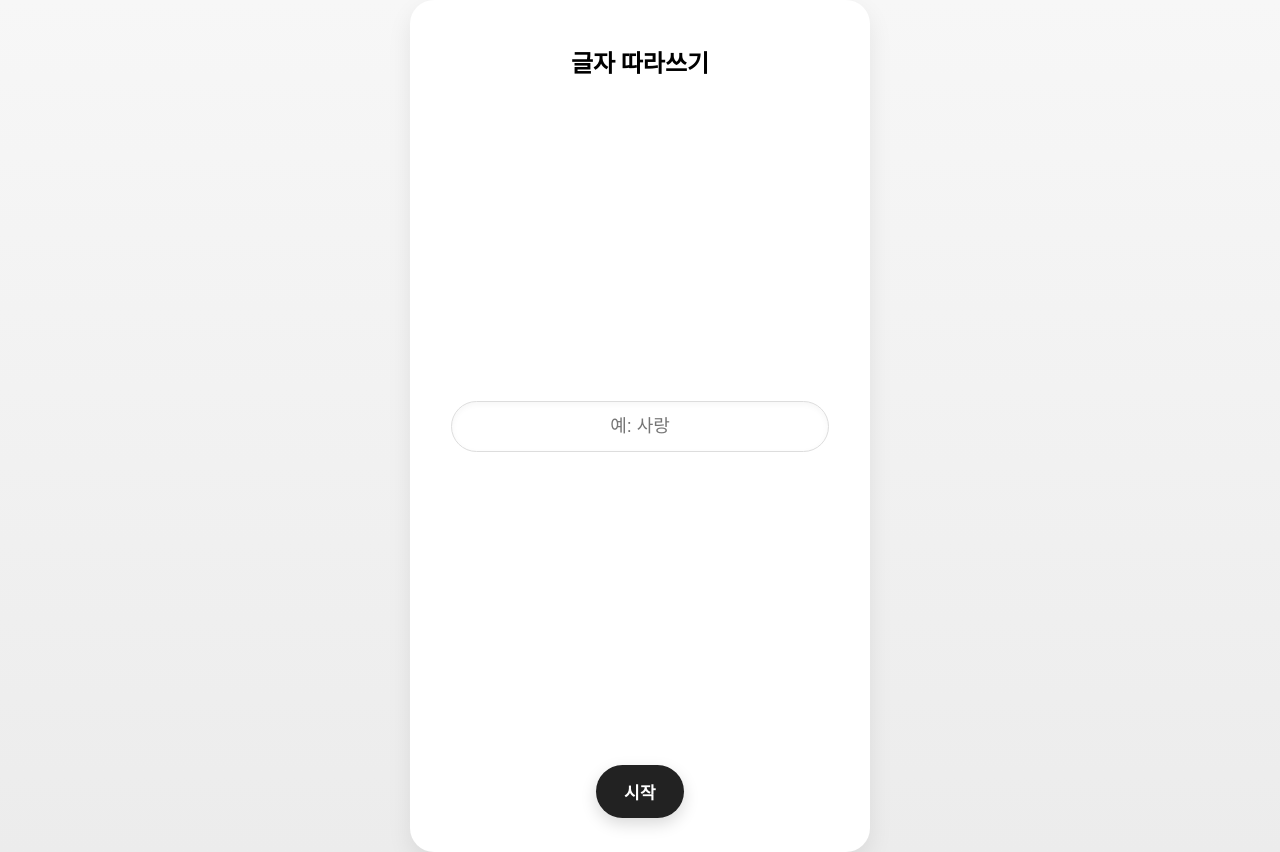
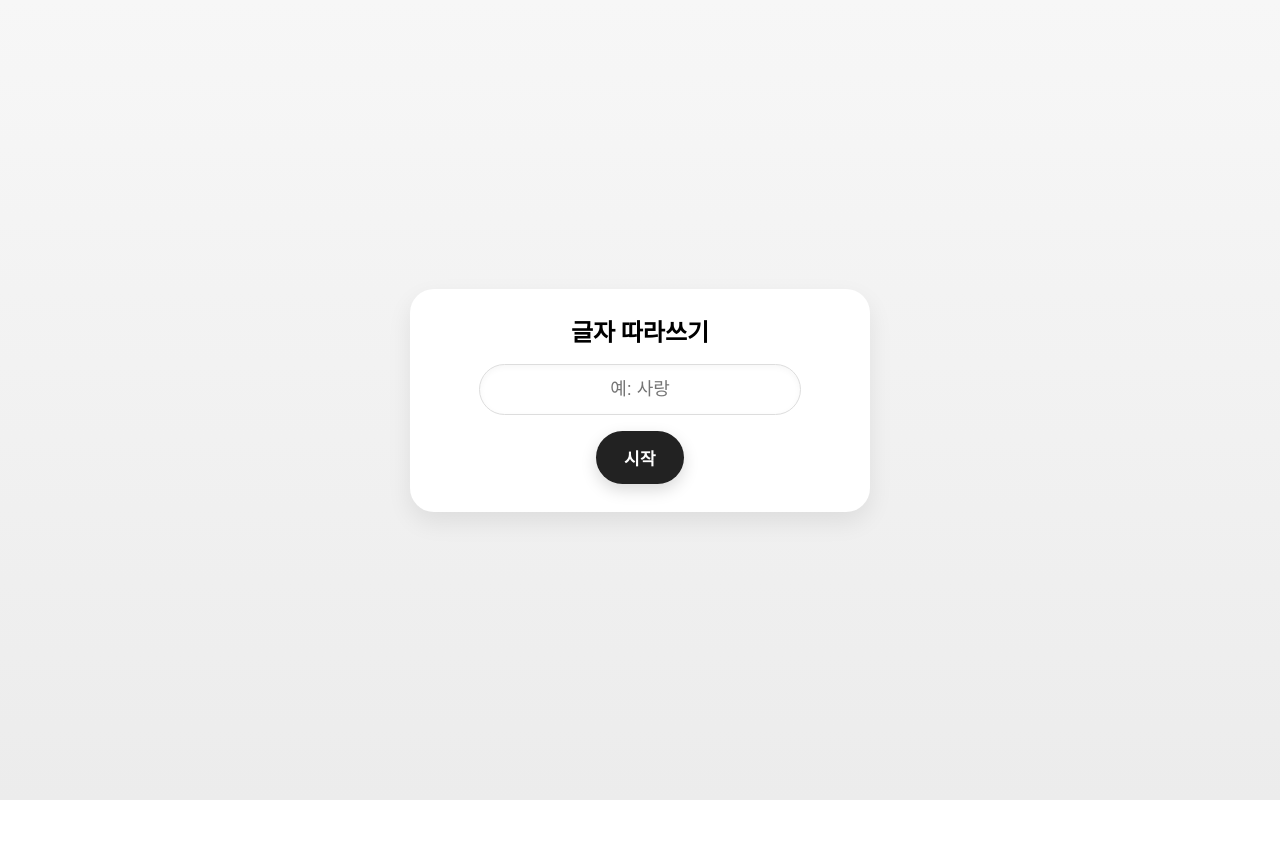
Before and after one commit to shunmini/hangul-writing, a plain HTML site: page index.html in a window 1280 px wide. After the commit the page ends 800 px from the top, so only its background shows below. Drawn offline with Linux system fonts and the light colour scheme.

Commit message:
index.html 업데이트

```diff
--- a/index.html
+++ b/index.html
@@ -8,30 +8,49 @@
   <meta name="apple-mobile-web-app-title" content="글자 따라쓰기">
   <title>글자 따라쓰기</title>
   <style>
+  /* ===== 기본 리셋 & 배경 ===== */
+  html, body {
+    margin: 0;
+    padding: 0;
+    height: 100%;
+  }
+
   body {
     font-family: -apple-system, BlinkMacSystemFont, sans-serif;
+    background: linear-gradient(180deg, #f7f7f7, #ececec);
     text-align: center;
-      margin: 0;
-      background: linear-gradient(180deg, #f7f7f7, #ececec);
   }
 
-    h2 {
-      font-weight: 700;
-      margin-bottom: 16px;
+  /* ===== 앱 전체 래퍼 (카드 중앙 정렬용) ===== */
+  .app {
+    min-height: 100svh; /* iOS PWA 안전 */
+    display: flex;
+    align-items: center;
+    justify-content: center;
+    padding: 20px;
+    box-sizing: border-box;
   }
 
+  /* ===== 카드 ===== */
   .section {
+    width: 100%;
+    max-width: 420px;
     background: #fff;
     border-radius: 24px;
     padding: 24px 20px 28px;
     box-shadow: 0 10px 24px rgba(0, 0, 0, 0.08);
-      max-width: 420px;
-      margin: 0 auto;
-      min-height: 100svh; /* PWA + 모바일 안정 */
+
     display: flex;
     flex-direction: column;
   }
 
+  /* ===== 제목 ===== */
+  .section h2 {
+    font-weight: 700;
+    margin: 0 0 16px;
+  }
+
+  /* ===== 중앙 콘텐츠 영역 ===== */
   .content-center {
     flex: 1;
     display: flex;
@@ -39,16 +58,20 @@
     justify-content: center;
   }
 
+  /* ===== 버튼 영역 ===== */
   .button-row {
     display: flex;
     gap: 12px;
     justify-content: center;
+    margin-top: 16px;
   }
 
+  /* ===== 입력 ===== */
   input {
+    width: 100%;
+    max-width: 280px;
     font-size: 18px;
     padding: 14px 20px;
-      width: 80%;
     border-radius: 999px;
     border: 1.5px solid #ddd;
     outline: none;
@@ -60,19 +83,19 @@
     border-color: #222;
   }
 
+  /* ===== 버튼 ===== */
   button {
     appearance: none;
     -webkit-appearance: none;
     background: #222;
     color: #fff;
     border: none;
-      border-radius: 999px; /* ← 핵심 */
+    border-radius: 999px;
     padding: 14px 28px;
     font-size: 17px;
     font-weight: 600;
     letter-spacing: 0.3px;
     box-shadow: 0 6px 16px rgba(0, 0, 0, 0.15);
-      margin: 6px;
   }
 
   button:active {
@@ -80,22 +103,23 @@
     box-shadow: 0 3px 8px rgba(0, 0, 0, 0.2);
   }
 
+  /* ===== 캔버스 ===== */
   #canvas {
     border: 2px solid #ddd;
     border-radius: 14px;
     background: #fff;
     touch-action: none;
-      margin-bottom: 12px;
   }
 
+  /* ===== 진행 텍스트 ===== */
   #progress {
-      margin: 10px 0;
+    margin-bottom: 12px;
     font-size: 16px;
   }
 
+  /* ===== 결과 이미지 ===== */
   #resultWrapper {
     width: 100%;
-      overflow: hidden;
   }
 
   #resultWrapper img {
@@ -107,6 +131,8 @@
   </style>
 </head>
 <body>
+
+  <div class="app">
 
     <!-- 1️⃣ 시작 화면 -->
     <div id="start" class="section">
@@ -147,6 +173,9 @@
       </div>
     </div>
 
+  </div>
+
+</body>
 <script>
 let chars = [];
 let index = 0;
```
Lines whose indentation alone changed are shown as unchanged.
